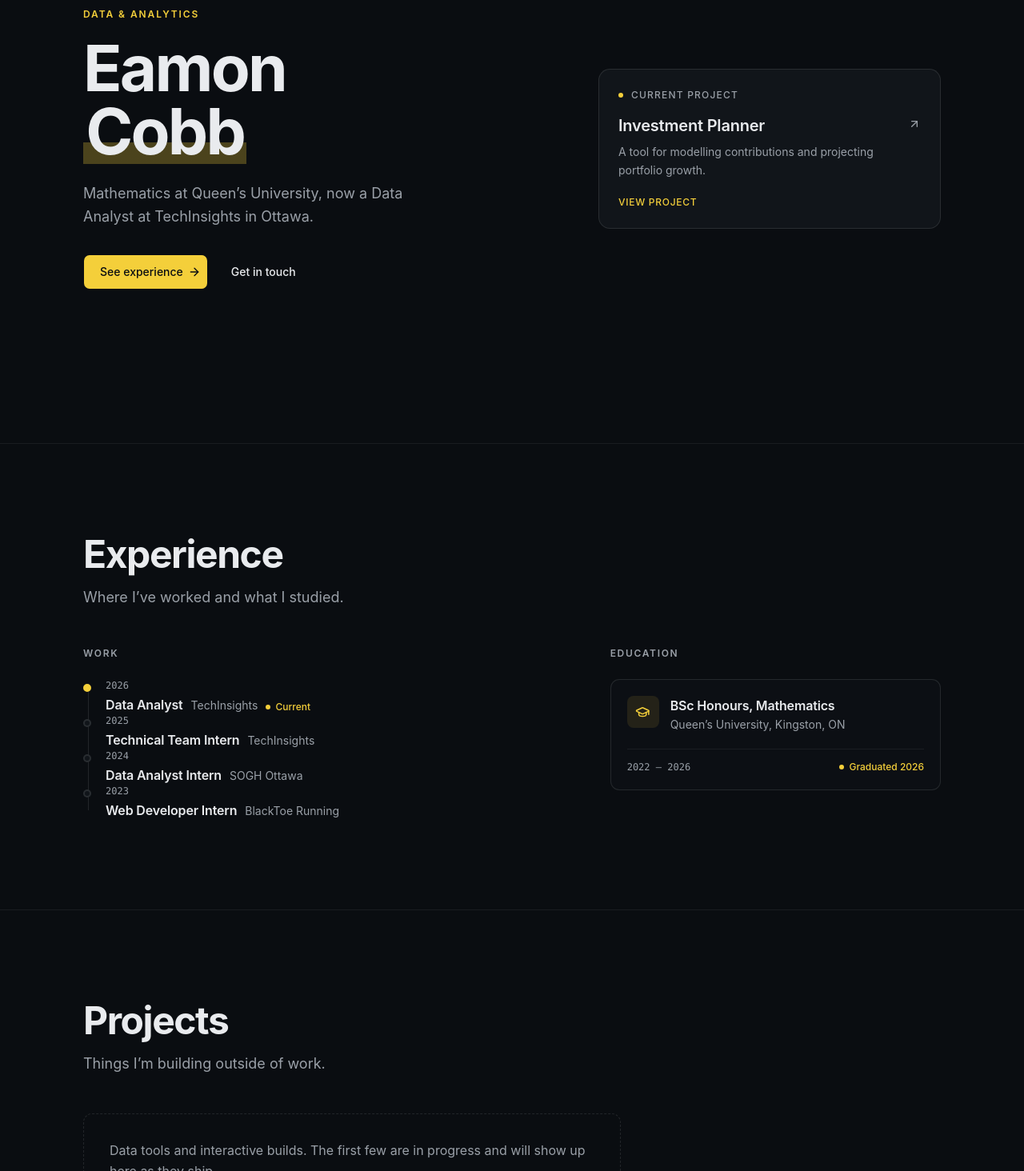
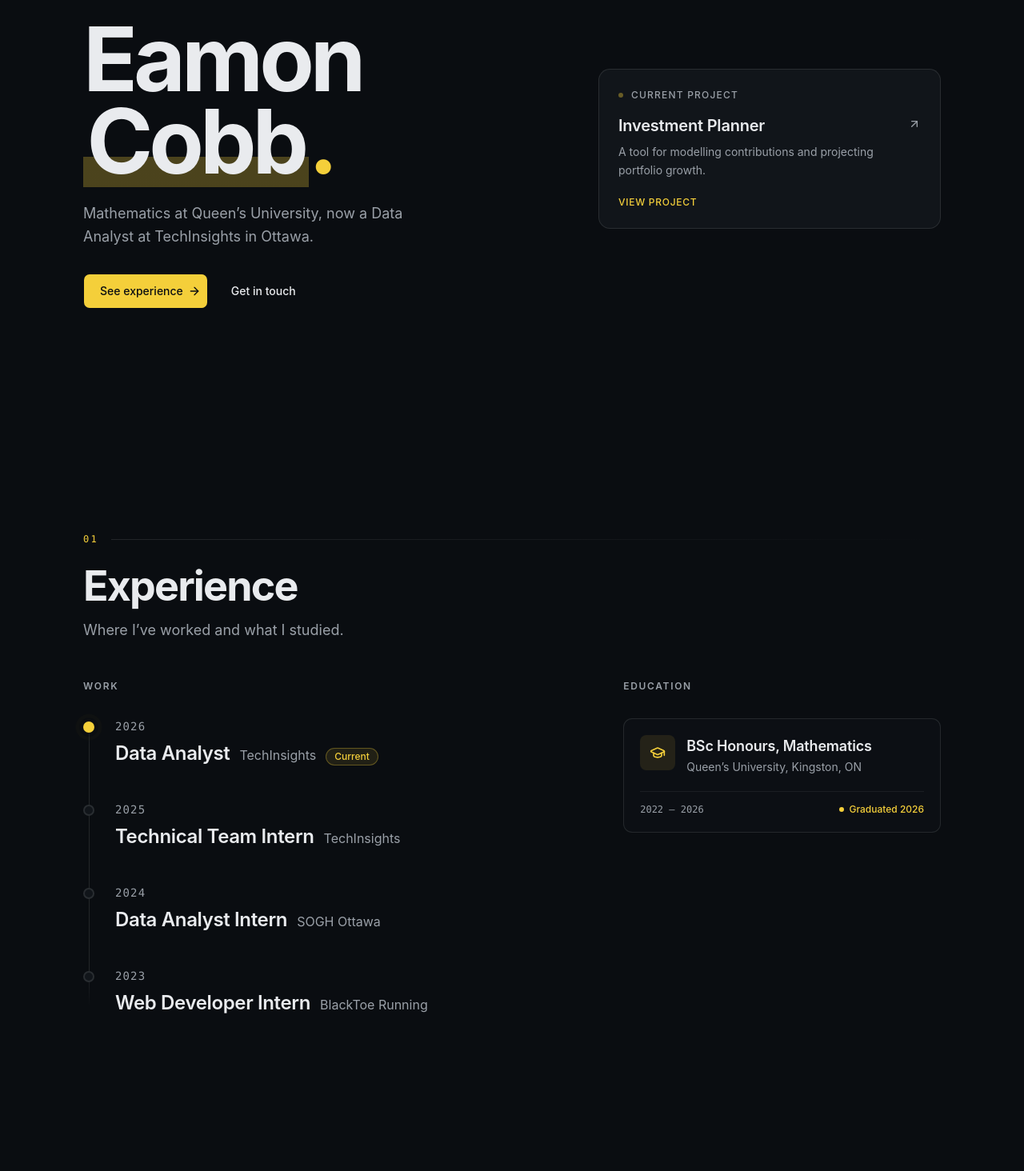
Before and after one commit to eamoncobb03/portfolio-website, a React (Vite) app: page / in a window 1280 px wide. Shown: the part 246-1710 px from the top of the page at 80% size. Built offline with nearby package versions, Linux system fonts and the light colour scheme.

Commit message:
Enlarge the hero and timeline, number the sections, animate the reveals
Current project now shows in Projects too, from one entry shared with the
hero card. Reveal grows variants so sections move differently on scroll.

```diff
--- a/src/App.jsx
+++ b/src/App.jsx
@@ -23,19 +23,19 @@ export default function App() {
       <Hero />
 
       <main>
-        <Section id="experience" label="Experience" title="Where I’ve worked and what I studied.">
+        <Section id="experience" index={1} label="Experience" title="Where I’ve worked and what I studied.">
           <Experience />
         </Section>
 
-        <Section id="projects" label="Projects" title="Things I’m building outside of work.">
+        <Section id="projects" index={2} label="Projects" title="Things I’m building outside of work.">
           <Projects />
         </Section>
 
-        <Section id="skills" label="Skills" title="The tools I reach for.">
+        <Section id="skills" index={3} label="Skills" title="The tools I reach for.">
           <Skills />
         </Section>
 
-        <Section id="contact" label="Contact" title="Open to interesting problems and good teams.">
+        <Section id="contact" index={4} label="Contact" title="Open to interesting problems and good teams.">
           <Contact />
         </Section>
       </main>
--- a/src/components/Reveal.jsx
+++ b/src/components/Reveal.jsx
@@ -2,11 +2,30 @@ import { useEffect, useRef, useState } from 'react'
 import { cn } from '@/lib/utils'
 
 /**
- * Fades and lifts its children in the first time they scroll into view.
- * `delay` staggers siblings; keep it small, a list should feel like one
- * movement rather than a queue.
+ * Reveals its children the first time they scroll into view.
+ *
+ * `variant` picks the movement: 'up' is the default lift, 'left'/'right' slide
+ * in from the side, 'scale' settles in from slightly small, and 'mask' wipes a
+ * line up from behind its own edge, which suits large display type. `delay`
+ * staggers siblings; keep it small, a list should feel like one movement
+ * rather than a queue.
+ *
+ * 'mask' hides an inner element rather than this one. Hiding the observed
+ * element itself with a clip is a trap: a clipped box reports an intersection
+ * ratio of 0, so the observer that would reveal it never fires and the content
+ * stays hidden forever.
+ *
+ * All of the motion is CSS (see .reveal in index.css). This only decides when
+ * to flip the switch.
  */
-export default function Reveal({ as: Tag = 'div', delay = 0, className, children, ...props }) {
+export default function Reveal({
+  as: Tag = 'div',
+  variant = 'up',
+  delay = 0,
+  className,
+  children,
+  ...props
+}) {
   const ref = useRef(null)
   // Anyone who has asked for less motion starts in the shown state, so the
   // observer never runs and the content is simply there.
@@ -37,11 +56,12 @@ export default function Reveal({ as: Tag = 'div', delay = 0, className, children
     <Tag
       ref={ref}
       data-shown={shown}
+      data-variant={variant}
       style={delay ? { '--reveal-delay': `${delay}ms` } : undefined}
       className={cn('reveal', className)}
       {...props}
     >
-      {children}
+      {variant === 'mask' ? <span className="reveal-mask-inner">{children}</span> : children}
     </Tag>
   )
 }
--- a/src/components/layout/Section.jsx
+++ b/src/components/layout/Section.jsx
@@ -1,16 +1,28 @@
 import Container from './Container'
 import Reveal from '@/components/Reveal'
 
-export default function Section({ id, label, title, children }) {
+export default function Section({ id, index, label, title, children }) {
   return (
-    <section id={id} className="scroll-mt-20 border-t border-border/60 py-20 md:py-28">
+    <section id={id} className="scroll-mt-20 py-20 md:py-28">
       <Container>
         <Reveal as="header">
+          {/* The divider, the index and the heading read as one mark rather
+              than a rule with a title under it. The rule draws itself out from
+              the number and fades before the right edge, so the section starts
+              somewhere deliberate instead of being fenced off by a full-width
+              line. */}
+          <div className="section-rule flex items-center gap-4">
+            <span className="font-mono text-xs tracking-[0.2em] text-signal tabular-nums">
+              {String(index).padStart(2, '0')}
+            </span>
+            <span aria-hidden className="section-rule-line" />
+          </div>
+
           {/* The section name is the heading. The sentence under it is
               supporting copy, so it reads smaller and quieter. Capped well
               below the hero: two headings competing at the same size is what
               makes a page feel like a stack of title cards. */}
-          <h2 className="text-[clamp(1.875rem,4vw,3rem)] leading-[1.1] font-bold tracking-[-0.03em]">
+          <h2 className="mt-6 text-[clamp(2rem,4.5vw,3.25rem)] leading-[1.05] font-bold tracking-[-0.035em]">
             {label}
           </h2>
 
--- a/src/components/sections/Experience.jsx
+++ b/src/components/sections/Experience.jsx
@@ -10,41 +10,43 @@ function SubHeading({ children }) {
   )
 }
 
-function Node({ current }) {
-  return (
-    <span
-      aria-hidden
-      className={`absolute top-1.5 left-0 size-2.5 rounded-full border-2 ${
-        current ? 'border-primary bg-primary' : 'border-border bg-card'
-      }`}
-    />
-  )
-}
-
 function Row({ year, title, org, current, highlights }) {
   return (
-    <div className="relative pb-9 pl-7 last:pb-0">
-      <Node current={current} />
+    <div className="timeline-row group relative pl-10">
+      {/* The node sits on the spine. The current role gets a halo that pulses,
+          so the eye lands on where he is now before reading back through. */}
+      <span
+        aria-hidden
+        className={`absolute top-1 left-0 size-3.5 -translate-x-1/2 rounded-full border-2 transition-colors duration-300 ${
+          current
+            ? 'pulse-ring border-primary bg-primary'
+            : 'border-border bg-card group-hover:border-signal'
+        }`}
+        style={{ left: '0.4375rem' }}
+      />
 
-      <p className="font-mono text-xs text-muted-foreground tabular-nums">{year}</p>
+      <p className="font-mono text-sm tracking-[0.08em] text-muted-foreground tabular-nums">
+        {year}
+      </p>
 
-      <p className="mt-1 flex flex-wrap items-baseline gap-x-2.5 gap-y-1">
-        <span className="text-base font-semibold tracking-[-0.01em]">{title}</span>
-        <span className="text-sm text-muted-foreground">{org}</span>
+      <p className="mt-2 flex flex-wrap items-baseline gap-x-3 gap-y-1.5">
+        <span className="text-xl font-semibold tracking-[-0.015em] transition-colors duration-300 group-hover:text-signal sm:text-2xl">
+          {title}
+        </span>
+        <span className="text-base text-muted-foreground">{org}</span>
 
         {current && (
-          <span className="inline-flex items-center gap-1.5 text-xs font-medium text-signal">
-            <span aria-hidden className="size-1.5 rounded-full bg-primary" />
+          <span className="inline-flex items-center gap-1.5 rounded-full border border-primary/30 bg-primary/10 px-2.5 py-0.5 text-xs font-medium text-signal">
             Current
           </span>
         )}
       </p>
 
       {highlights?.length > 0 && (
-        <ul className="mt-2.5 flex flex-col gap-1.5">
+        <ul className="mt-3 flex flex-col gap-2">
           {highlights.map((line) => (
-            <li key={line} className="flex gap-2.5 text-sm leading-relaxed text-muted-foreground">
-              <span aria-hidden className="mt-2 size-1 shrink-0 rounded-full bg-signal" />
+            <li key={line} className="flex gap-3 text-base leading-relaxed text-muted-foreground">
+              <span aria-hidden className="mt-2.5 size-1 shrink-0 rounded-full bg-signal" />
               {line}
             </li>
           ))}
@@ -55,11 +57,16 @@ function Row({ year, title, org, current, highlights }) {
 }
 
 // Work is a sequence, so it keeps the connecting line. Education isn't one
-// any more, which is why it doesn't use this.
+// any more, which is why it doesn't use this. The spine is a gradient that
+// fades at both ends rather than a hard rule, and scales in from the top the
+// first time the track is seen.
 function Track({ children }) {
   return (
-    <div className="relative mt-6">
-      <div aria-hidden className="absolute top-2.5 bottom-3 left-1.5 w-px bg-border" />
+    // Spacing lives here rather than on the rows: each row is wrapped in its
+    // own Reveal, which makes every one of them a :last-child, so a
+    // `last:pb-0` on the row would zero the gap on all of them.
+    <div className="relative mt-8 flex flex-col gap-11">
+      <Reveal as="span" variant="spine" className="timeline-spine" aria-hidden />
       {children}
     </div>
   )
@@ -70,14 +77,14 @@ function Track({ children }) {
 // implies something is still running.
 function EducationCard() {
   return (
-    <div className="mt-6 rounded-xl border border-border bg-card/40 p-5">
+    <div className="group mt-8 rounded-xl border border-border bg-card/40 p-5 transition-colors duration-300 hover:border-signal/40">
       <div className="flex items-start gap-3.5">
-        <span className="flex size-10 shrink-0 items-center justify-center rounded-lg bg-primary/10 text-signal">
-          <GraduationCapIcon className="size-[1.15rem]" />
+        <span className="flex size-11 shrink-0 items-center justify-center rounded-lg bg-primary/10 text-signal transition-transform duration-300 group-hover:scale-105">
+          <GraduationCapIcon className="size-5" />
         </span>
 
         <div className="min-w-0">
-          <p className="text-base font-semibold tracking-[-0.01em]">{education.degree}</p>
+          <p className="text-lg font-semibold tracking-[-0.01em]">{education.degree}</p>
           <p className="mt-0.5 text-sm text-muted-foreground">
             {education.school}, {education.location}
           </p>
@@ -99,7 +106,7 @@ function EducationCard() {
 
 export default function Experience() {
   return (
-    <div className="grid gap-12 lg:grid-cols-[1.4fr_1fr] lg:gap-20">
+    <div className="grid gap-12 lg:grid-cols-[1.5fr_1fr] lg:gap-20">
       <div>
         <Reveal>
           <SubHeading>Work</SubHeading>
@@ -107,7 +114,7 @@ export default function Experience() {
 
         <Track>
           {roles.map((role, i) => (
-            <Reveal key={`${role.org}-${role.year}`} delay={i * 70}>
+            <Reveal key={`${role.org}-${role.year}`} variant="left" delay={i * 90}>
               <Row {...role} />
             </Reveal>
           ))}
@@ -119,7 +126,7 @@ export default function Experience() {
           <SubHeading>Education</SubHeading>
         </Reveal>
 
-        <Reveal>
+        <Reveal variant="scale">
           <EducationCard />
         </Reveal>
       </div>
--- a/src/components/sections/Hero.jsx
+++ b/src/components/sections/Hero.jsx
@@ -22,16 +22,16 @@ function CurrentProjectCard() {
       className="rounded-2xl border border-(--tilt-border) bg-card p-6"
     >
       <div className="flex items-center gap-2.5">
-        <span aria-hidden className="size-1.5 rounded-full bg-primary" />
+        <span aria-hidden className="pulse-dot size-1.5 rounded-full bg-primary" />
         <span className="text-xs font-medium tracking-[0.1em] text-muted-foreground uppercase">
           Current project
         </span>
       </div>
 
       <p className="mt-4 flex items-start justify-between gap-3 text-xl font-semibold tracking-[-0.01em]">
-        {currentProject.name}
+        {currentProject.title}
         {live && (
-          <ArrowUpRightIcon className="mt-1 size-4 shrink-0 text-muted-foreground transition-colors group-hover:text-signal" />
+          <ArrowUpRightIcon className="mt-1 size-4 shrink-0 text-muted-foreground transition-all duration-300 group-hover:translate-x-0.5 group-hover:-translate-y-0.5 group-hover:text-signal" />
         )}
       </p>
 
@@ -40,7 +40,7 @@ function CurrentProjectCard() {
       </p>
 
       <p className="mt-5 text-xs font-medium tracking-[0.06em] text-signal uppercase">
-        {live ? 'View project' : currentProject.stage}
+        {live ? 'View project' : currentProject.status}
       </p>
     </TiltCard>
   )
@@ -50,26 +50,41 @@ export default function Hero() {
   return (
     <section className="flex min-h-svh items-center pt-16">
       <Container className="grid items-center gap-12 py-20 md:grid-cols-[1.15fr_0.85fr] md:gap-16">
-        <Reveal>
+        <div>
+          <Reveal variant="mask">
             <p className="text-xs font-semibold tracking-[0.16em] text-signal uppercase">
               {site.eyebrow}
             </p>
+          </Reveal>
 
-          <h1 className="mt-5 text-[clamp(2.75rem,6.5vw,5rem)] leading-[0.98] font-bold tracking-[-0.035em]">
+          {/* Each line wipes up from behind its own clip, one after the other,
+              which is why the name is split across two Reveals rather than
+              being one block with a <br>. */}
+          <h1 className="mt-5 text-[clamp(3.25rem,9vw,7rem)] leading-[0.92] font-bold tracking-[-0.045em]">
+            <Reveal variant="mask" delay={90}>
               {site.firstName}
-            <br />
+            </Reveal>
+            <Reveal variant="mask" delay={180}>
               <span className="highlight-mark">{site.lastName}</span>
+              <span className="text-signal">.</span>
+            </Reveal>
           </h1>
 
+          <Reveal delay={340}>
             <p className="mt-6 max-w-md text-lg leading-relaxed text-muted-foreground text-pretty">
               {site.bio}
             </p>
+          </Reveal>
 
+          <Reveal delay={420}>
             <div className="mt-8 flex flex-wrap items-center gap-3">
-            <Button asChild size="lg" className="h-11 px-5">
+              <Button asChild size="lg" className="group/cta h-11 px-5">
                 <a href="#experience">
                   See experience
-                <ArrowRightIcon data-icon="inline-end" />
+                  <ArrowRightIcon
+                    data-icon="inline-end"
+                    className="transition-transform duration-300 group-hover/cta:translate-x-0.5"
+                  />
                 </a>
               </Button>
 
@@ -78,8 +93,9 @@ export default function Hero() {
               </Button>
             </div>
           </Reveal>
+        </div>
 
-        <Reveal delay={120}>
+        <Reveal variant="scale" delay={260}>
           <CurrentProjectCard />
         </Reveal>
       </Container>
--- a/src/components/sections/Projects.jsx
+++ b/src/components/sections/Projects.jsx
@@ -9,7 +9,7 @@ function ProjectCard({ project }) {
   const external = live && project.href.startsWith('http')
 
   return (
-    <Card className="group h-full transition-colors hover:border-primary/50">
+    <Card className="group h-full transition-all duration-300 hover:-translate-y-1 hover:border-primary/50">
       <CardHeader>
         <CardTitle className="flex items-start justify-between gap-3 text-lg font-semibold tracking-[-0.01em]">
           {live ? (
@@ -27,11 +27,20 @@ function ProjectCard({ project }) {
           )}
 
           {live && (
-            <ArrowUpRightIcon className="mt-1 size-4 shrink-0 text-muted-foreground transition-colors group-hover:text-signal" />
+            <ArrowUpRightIcon className="mt-1 size-4 shrink-0 text-muted-foreground transition-all duration-300 group-hover:translate-x-0.5 group-hover:-translate-y-0.5 group-hover:text-signal" />
           )}
         </CardTitle>
 
-        <CardDescription className="font-mono text-xs tabular-nums">{project.year}</CardDescription>
+        <CardDescription className="flex items-center gap-2.5">
+          <span className="font-mono text-xs tabular-nums">{project.year}</span>
+
+          {project.status && (
+            <span className="inline-flex items-center gap-1.5 text-xs font-medium text-signal">
+              <span aria-hidden className="pulse-dot size-1.5 rounded-full bg-primary" />
+              {project.status}
+            </span>
+          )}
+        </CardDescription>
       </CardHeader>
 
       <CardContent className="flex flex-col gap-4">
@@ -73,7 +82,7 @@ export default function Projects() {
   return (
     <div className="grid gap-4 sm:grid-cols-2">
       {projects.items.map((project, i) => (
-        <Reveal key={project.title} delay={i * 80} className="relative">
+        <Reveal key={project.title} variant="scale" delay={i * 80} className="relative">
           <ProjectCard project={project} />
         </Reveal>
       ))}
--- a/src/content.js
+++ b/src/content.js
@@ -25,15 +25,6 @@ export const nav = [
   { id: 'skills', label: 'Skills' },
   { id: 'contact', label: 'Contact' },
 ]
-
-// The card in the hero. Set this to null while nothing is shippable and the
-// card renders its waiting state instead.
-export const currentProject = {
-  name: 'Investment Planner',
-  stage: 'In progress',
-  blurb: 'A tool for modelling contributions and projecting portfolio growth.',
-  href: '/investmentplanner/',
-}
 
 // `highlights` is optional. Add lines to a role and it becomes expandable in
 // the Experience list; leave it empty and the role renders as a plain row.
@@ -68,18 +59,33 @@ export const skillGroups = [
   { label: 'Tools & Workflow', items: ['Git', 'Jira', 'Confluence', 'Power Automate', 'Claude Code'] },
 ]
 
-// Add entries to `items` and the waiting state disappears on its own.
-// Each one takes: title, year, and optionally blurb, tags and href.
+// Every project lives in `items`. The one flagged `current` is also what the
+// hero card features, so the two can't drift apart as things ship. Each entry
+// takes: title, year, and optionally status, blurb, tags and href.
 //
 //   {
 //     title: 'Investment Planner',
 //     year: '2026',
+//     status: 'In progress',        // omit once it's done
 //     blurb: 'One or two lines on what it does and what you built.',
 //     tags: ['Python', 'PostgreSQL'],
-//     href: '/investmentplanner',   // omit and the card is not a link
+//     href: '/investmentplanner/',  // omit and the card is not a link
 //   }
 export const projects = {
   blurb:
     'Data tools and interactive builds. The first few are in progress and will show up here as they ship.',
-  items: [],
+  items: [
+    {
+      title: 'Investment Planner',
+      year: '2026',
+      status: 'In progress',
+      current: true,
+      blurb: 'A tool for modelling contributions and projecting portfolio growth.',
+      href: '/investmentplanner/',
+    },
+  ],
 }
+
+// The hero card. Null while nothing is in flight, and the card renders its
+// waiting state instead.
+export const currentProject = projects.items.find((project) => project.current) ?? null
--- a/src/index.css
+++ b/src/index.css
@@ -231,19 +231,150 @@
 @layer components {
   /* Scroll-in for sections. The transition lives here rather than in Tailwind
      classes so the "hidden" and "shown" states can't drift apart across the
-     dozen places Reveal is used. */
+     dozen places Reveal is used.
+
+     Every variant animates transform and opacity only, both of which the
+     compositor handles without repainting, so a page with a few dozen of
+     these still scrolls at full rate. */
   .reveal {
     opacity: 0;
-    transform: translateY(1rem);
     transition:
-      opacity 0.6s cubic-bezier(0.22, 1, 0.36, 1),
-      transform 0.6s cubic-bezier(0.22, 1, 0.36, 1);
+      opacity 0.7s cubic-bezier(0.22, 1, 0.36, 1),
+      transform 0.7s cubic-bezier(0.22, 1, 0.36, 1);
     transition-delay: var(--reveal-delay, 0ms);
+  }
+
+  .reveal[data-variant='up'] {
+    transform: translateY(1.25rem);
+  }
+
+  .reveal[data-variant='left'] {
+    transform: translateX(-1.25rem);
+  }
+
+  .reveal[data-variant='right'] {
+    transform: translateX(1.25rem);
+  }
+
+  .reveal[data-variant='scale'] {
+    transform: scale(0.96);
+  }
+
+  /* For a line of large type: it wipes up from behind the edge of its own box
+     rather than fading, which is what makes big display type feel set rather
+     than dropped in.
+
+     The wrapper stays fully visible and only its child moves. Hiding the
+     wrapper itself with a clip would zero its intersection ratio, and the
+     observer watching it would never fire.
+
+     The padding is headroom for the highlighter band under the surname, which
+     sits below the baseline and would otherwise be cut off by the overflow.
+     The inner element clears that extra room as well as its own height. */
+  .reveal[data-variant='mask'] {
+    display: block;
+    overflow: hidden;
+    opacity: 1;
+    padding-bottom: 0.18em;
+    margin-bottom: -0.18em;
+  }
+
+  .reveal-mask-inner {
+    display: block;
+    transform: translateY(calc(100% + 0.18em));
+    transition: transform 0.85s cubic-bezier(0.22, 1, 0.36, 1);
+    transition-delay: var(--reveal-delay, 0ms);
+  }
+
+  .reveal[data-variant='mask'][data-shown='true'] .reveal-mask-inner {
+    transform: none;
+  }
+
+  /* The timeline spine, drawn from the top down. */
+  .reveal[data-variant='spine'] {
+    transform: scaleY(0);
+    transform-origin: top;
+    transition-duration: 1.1s;
   }
 
   .reveal[data-shown='true'] {
     opacity: 1;
     transform: none;
+  }
+
+  .reveal[data-variant='spine'][data-shown='true'] {
+    transform: scaleY(1);
+  }
+
+  /* The rule beside a section index. Scales out from the number it sits
+     against, and fades before the right edge so it reads as a mark rather
+     than a fence across the page. */
+  .section-rule-line {
+    flex: 1;
+    height: 1px;
+    background: linear-gradient(to right, var(--border), transparent);
+    transform: scaleX(0);
+    transform-origin: left;
+    transition: transform 1.1s cubic-bezier(0.22, 1, 0.36, 1) 0.15s;
+  }
+
+  .reveal[data-shown='true'] .section-rule-line {
+    transform: scaleX(1);
+  }
+
+  /* Fades at both ends, so the track doesn't start and stop on a hard edge. */
+  .timeline-spine {
+    position: absolute;
+    top: 0.25rem;
+    bottom: 0.75rem;
+    left: 0.4375rem;
+    width: 1px;
+    background: linear-gradient(
+      to bottom,
+      transparent,
+      var(--border) 8%,
+      var(--border) 88%,
+      transparent
+    );
+  }
+
+  /* A slow breath on the marker for whatever is current. Opacity and
+     transform only, so it never costs a repaint while it loops. */
+  .pulse-dot {
+    animation: pulse-dot 2.4s ease-in-out infinite;
+  }
+
+  @keyframes pulse-dot {
+    0%,
+    100% {
+      opacity: 1;
+    }
+    50% {
+      opacity: 0.35;
+    }
+  }
+
+  /* The same idea with a ring pushed out from the node. Drawn on a pseudo
+     element so the dot itself stays put. */
+  .pulse-ring::after {
+    content: '';
+    position: absolute;
+    inset: -2px;
+    border-radius: 9999px;
+    border: 2px solid var(--primary);
+    animation: pulse-ring 2.4s ease-out infinite;
+  }
+
+  @keyframes pulse-ring {
+    0% {
+      opacity: 0.6;
+      transform: scale(1);
+    }
+    70%,
+    100% {
+      opacity: 0;
+      transform: scale(2.4);
+    }
   }
 
   /* A card that tilts toward the cursor with a gloss following the pointer.
```
Lines whose indentation alone changed are shown as unchanged.
